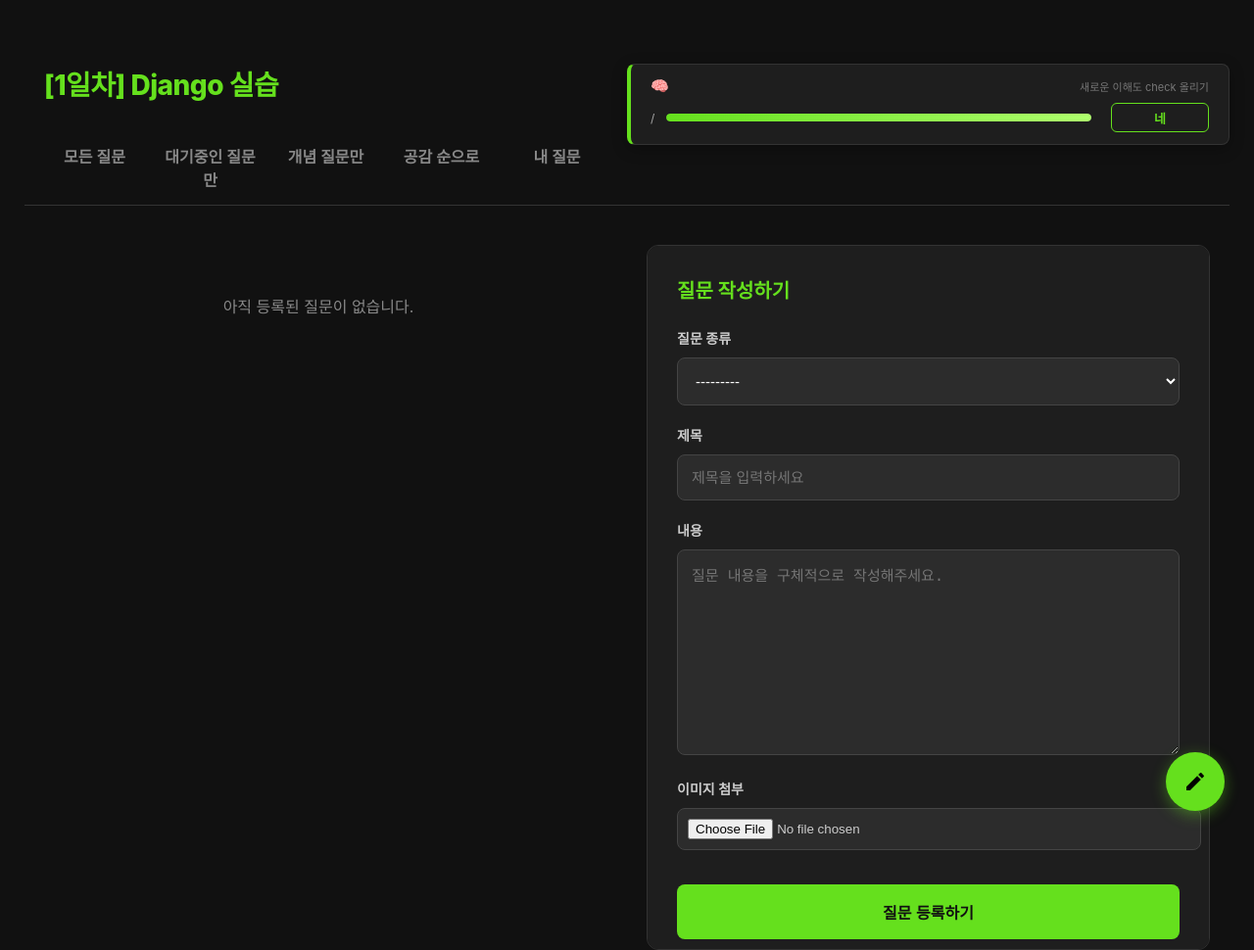
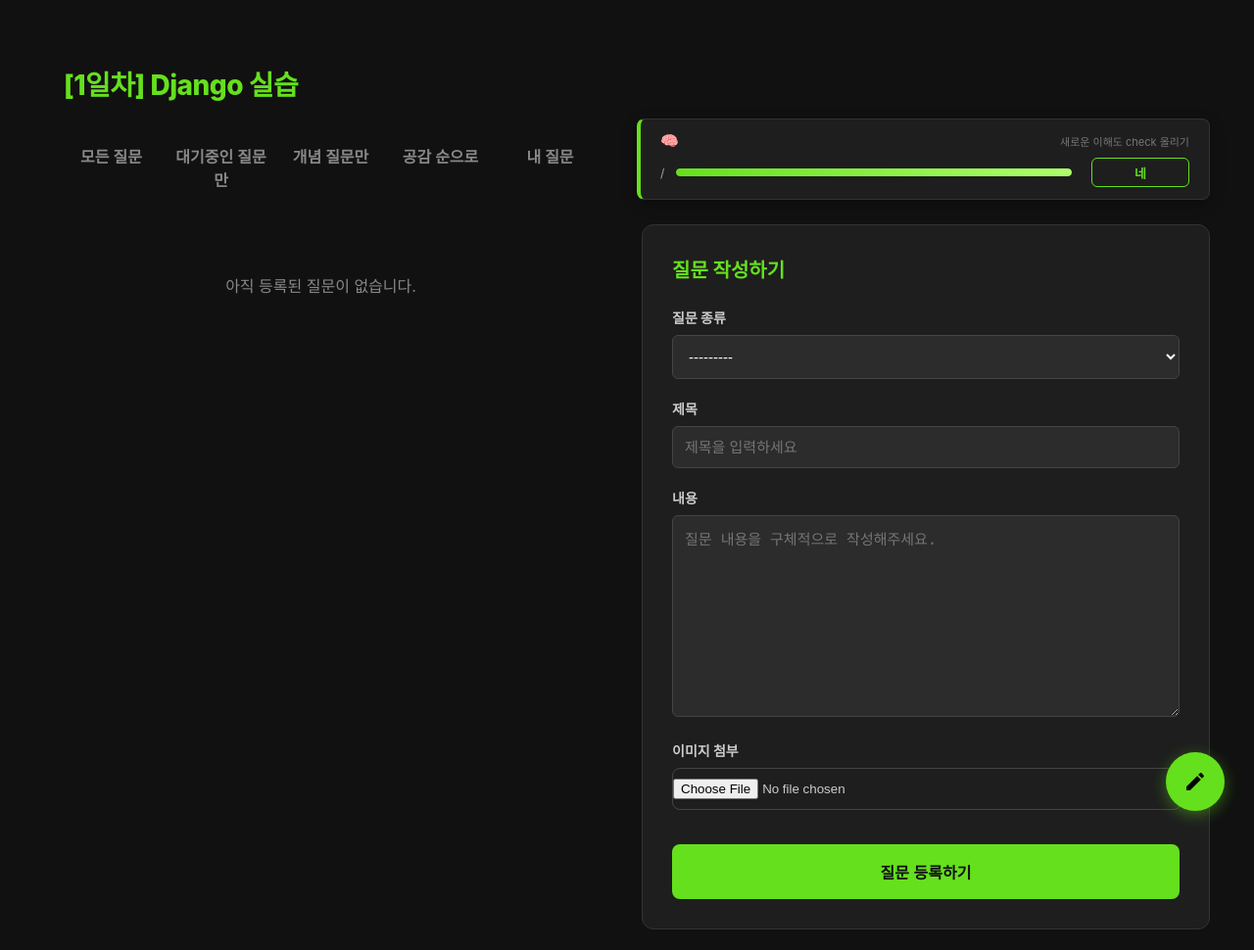
Before and after one commit to Pirogramming-24/hackathon_qteogry, a Django app: template questions/templates/questions/main_ny.html in a window 1280 px wide. Shown: the whole page at 98% size. After the commit the page ends 949 px from the top, so only its background shows below. Run offline with Django 5.2, Linux system fonts and the light colour scheme; the template is opened without the code that fills it: values that come from a table or form of the project are taken from there, others are empty.

Commit message:
design: 헤더 바 정렬 수정

```diff
--- a/questions/static/questions/css/main_ny.css
+++ b/questions/static/questions/css/main_ny.css
@@ -8,26 +8,45 @@ body {
 }
 
 /* [헤더 & 탭바] */
-.header-container_ny {
+/* .header-container_ny {
     background-color: #111111;
     padding-top: 40px;
-    border-bottom: 1px solid #333; /* 하단 구분선 추가 */
+    border-bottom: 1px solid #333;
+} */
+ .header-container_ny {
+    max-width: 1300px;     /* 메인과 동일한 최대 너비 */
+    margin: 0 auto;        /* 가운데 정렬 */
+    padding: 40px 20px 0 20px; /* 위쪽 여백 40px, 좌우 여백 20px */
+    box-sizing: border-box;
+
+    width: 100%;
 }
-.header-top_ny{
+.header-top_ny {
     display: flex;
     flex-wrap: nowrap;
     justify-content: space-between;
-    align-items: flex-start;
+
+    /* [핵심 수정] 위쪽(flex-start)이 아니라 바닥(flex-end)에 맞춤 */
+    /* 이렇게 해야 '탭 메뉴'와 '체크바'가 같은 높이에 놓입니다. */
+    align-items: flex-end;
+
+    gap: 20px;
+    margin-bottom: 20px; /* 헤더와 본문 사이 간격 */
 }
 
-.header-left_ny{
-    width: 50%;
-    flex-shrink: 0;
+.header-left_ny {
+    /* 왼쪽 영역(제목+탭)이 너무 좁아지지 않게 */
+    flex: 1;
+    min-width: 0; /* 텍스트 넘침 방지 안전장치 */
 }
 
-.header-right_ny{
-    width: 50%;
-
+.header-right_ny {
+    /* 오른쪽 영역 너비 설정 및 내부 정렬 */
+    width: auto; /* 50% 고정보다는 내용물에 맞게(auto) 또는 flex 사용 */
+    flex: 1;     /* 남은 공간 적절히 분배 */
+    display: flex;
+    justify-content: flex-end; /* 체크바를 오른쪽 끝으로 밀기 */
+    padding-bottom: 5px; /* 탭 메뉴 밑줄과 미세 높이 조정 */
 }
 
 /*understanding*/
@@ -80,7 +99,7 @@ body {
 
 .tab-menu_ny {
     display: flex;
-    max-width: 1200px;
+    max-width: 1300px;
     margin: 0 auto;
     padding: 0 20px;
     gap: 15px;
@@ -118,14 +137,20 @@ body {
 }
 
 /* [메인 컨텐츠 - 2단 그리드] */
-.main-container_ny {
+ .main-container_ny {
+    max-width: 1300px;     /* 헤더와 동일한 최대 너비 */
+    margin: 20px auto;     /* 위아래 간격, 좌우 자동(가운데) */
+    padding: 0 20px;       /* 좌우 여백 헤더와 동일하게 20px */
+    box-sizing: border-box;
+
+    /* 기존 그리드 설정 유지 */
     display: grid;
-    grid-template-columns: 1fr 1fr;
-    gap: 40px;
-    max-width: 1200px;
-    margin: 40px auto;
-    padding: 0 20px;
-    height: calc(100vh - 200px);
+    grid-template-columns: 1fr 1fr; /* 1:1 비율 */
+    gap: 30px;             /* 좌우 컬럼 사이 간격 */
+
+    /* 높이 설정 (화면 꽉 차게) */
+    height: calc(100vh - 200px); /* 헤더 높이 대략 200px 제외 */
+    min-height: 600px;
 }
 
 /* [왼쪽: 질문 리스트] */
@@ -219,7 +244,58 @@ body {
     color: #65E01D; /* 형광 연두 */
 }
 
+/* 1. 입력창 레이아웃 잡기 */
 .form-group_ny {
+    margin-bottom: 20px;
+}
+
+.form-group_ny label {
+    display: block;
+    color: #CCC;         /* 라벨 색상 (연한 회색) */
+    font-weight: bold;
+    margin-bottom: 8px;
+    font-size: 14px;
+}
+
+/* 2. 입력 필드 (텍스트, 선택박스, 긴글) 디자인 */
+.form-group_ny input[type="text"],
+.form-group_ny select,
+.form-group_ny textarea {
+    width: 100%;             /* 가로 꽉 차게 */
+    padding: 12px;           /* 내부 여백 */
+    background-color: #2C2C2C; /* 배경: 약간 밝은 회색 */
+    border: 1px solid #444;    /* 테두리: 어두운 회색 */
+    border-radius: 6px;        /* 둥근 모서리 */
+    color: #FFF;               /* 글자색: 흰색 */
+    font-size: 15px;
+    box-sizing: border-box;    /* 패딩 포함 크기 계산 */
+    outline: none;             /* 기본 파란 테두리 제거 */
+    transition: all 0.2s ease;
+}
+
+/* 입력창 클릭했을 때 (포커스) */
+.form-group_ny input[type="text"]:focus,
+.form-group_ny select:focus,
+.form-group_ny textarea:focus {
+    border-color: #65E01D;     /* 형광 연두색 테두리 */
+    background-color: #333;    /* 배경 살짝 변경 */
+    box-shadow: 0 0 8px rgba(101, 224, 29, 0.2); /* 은은한 형광 빛 */
+}
+
+/* 3. 파일 업로드 인풋 스타일 */
+.form-group_ny input[type="file"] {
+    background-color: transparent;
+    color: #CCC;
+    padding: 10px 0;
+}
+
+/* 4. textarea 높이 확보 */
+.form-group_ny textarea {
+    min-height: 200px; /* 내용 입력칸은 길게 */
+    resize: vertical;  /* 세로로만 늘리기 가능 */
+}
+
+/* .form-group_ny {
     margin-bottom: 20px;
 }
 
@@ -229,7 +305,7 @@ body {
     font-weight: 600;
     font-size: 14px;
     color: #CCC;
-}
+} */
 
 /* 입력창 스타일 (다크 모드) */
 .input-title_ny, .input-category_ny, .input-content_ny {
--- a/questions/views.py
+++ b/questions/views.py
@@ -246,7 +246,7 @@ def question_main(request, session_id):
     context = {
         'session': session,
         'questions': questions,
-        'form': form,
+        'qform': form,
         'sort_mode': sort_mode, # 현재 어떤 탭이 활성화되었는지 표시하기 위함
         'understanding_check': understanding_check,
         'response_count': response_count,
```
